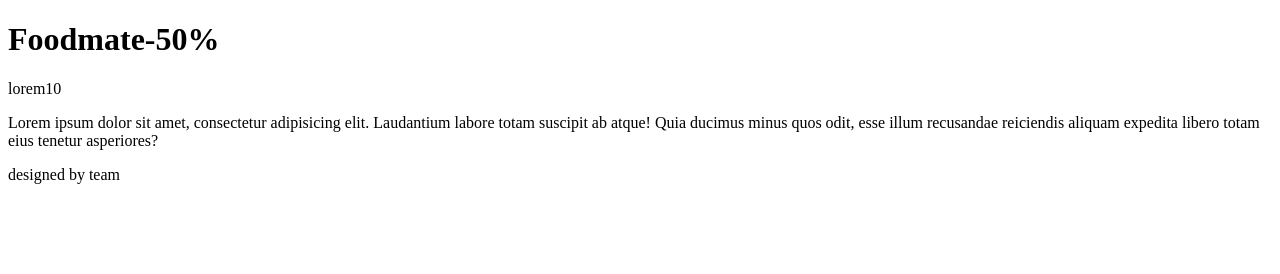
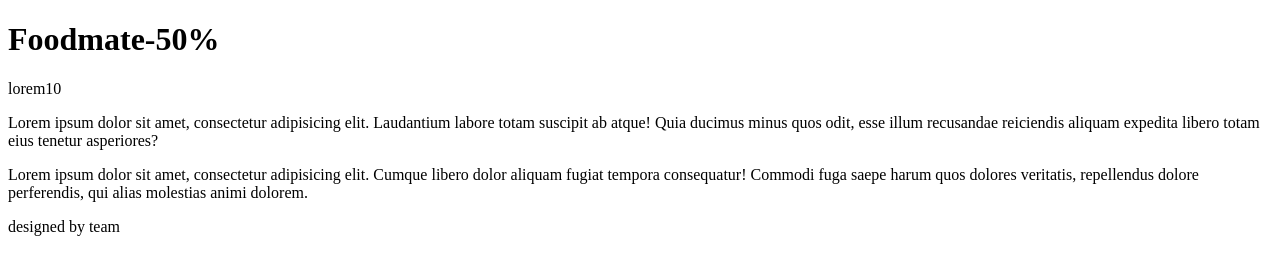
Before and after one commit to sreelakshmivarma/foodmate, a plain HTML site: page index.html in a window 1280 px wide. Drawn offline with Linux system fonts and the light colour scheme.

Commit message:
Updated index

```diff
--- a/index.html
+++ b/index.html
@@ -10,7 +10,7 @@
     <h1>Foodmate-50%</h1>
     <p>lorem10</p>
     <p>Lorem ipsum dolor sit amet, consectetur adipisicing elit. Laudantium labore totam suscipit ab atque! Quia ducimus minus quos odit, esse illum recusandae reiciendis aliquam expedita libero totam eius tenetur asperiores?</p>
-
+     <p>Lorem ipsum dolor sit amet, consectetur adipisicing elit. Cumque libero dolor aliquam fugiat tempora consequatur! Commodi fuga saepe harum quos dolores veritatis, repellendus dolore perferendis, qui alias molestias animi dolorem.</p>
      <footer>designed by team</footer>
 
 
```
